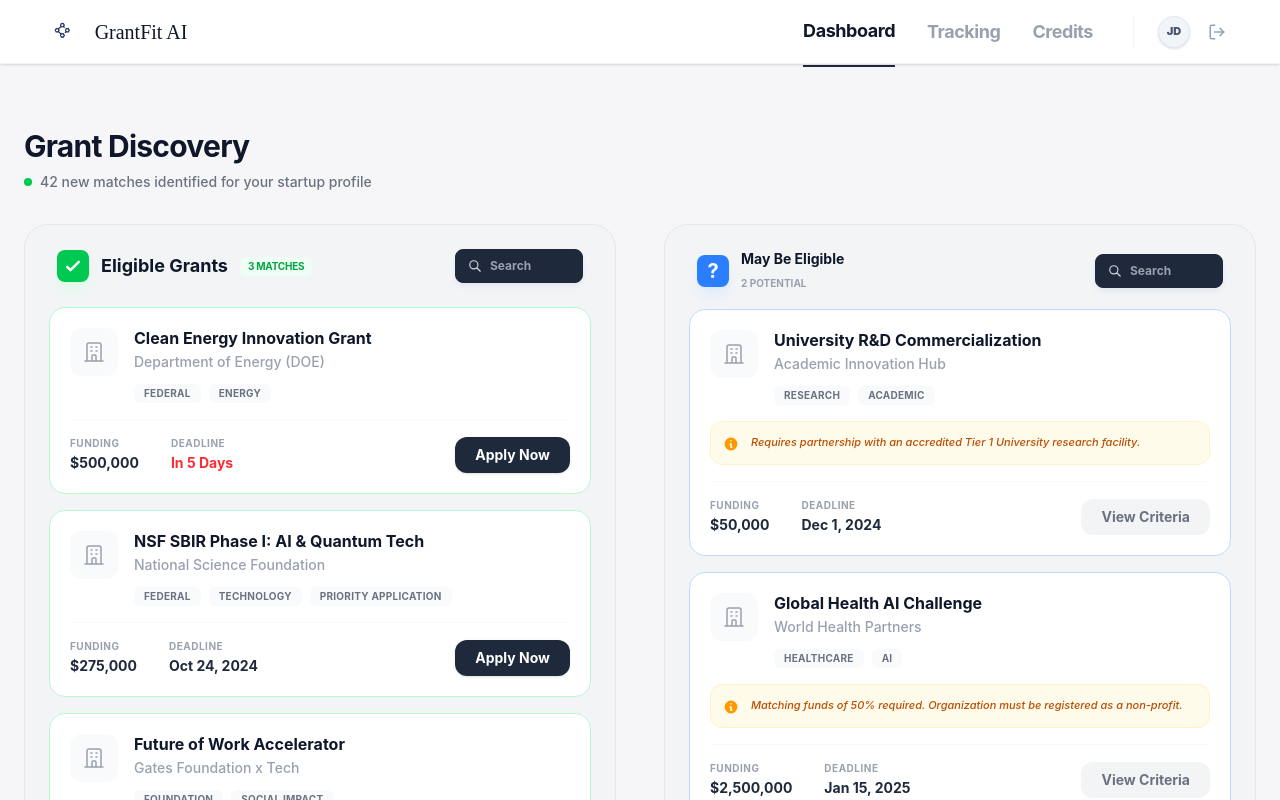
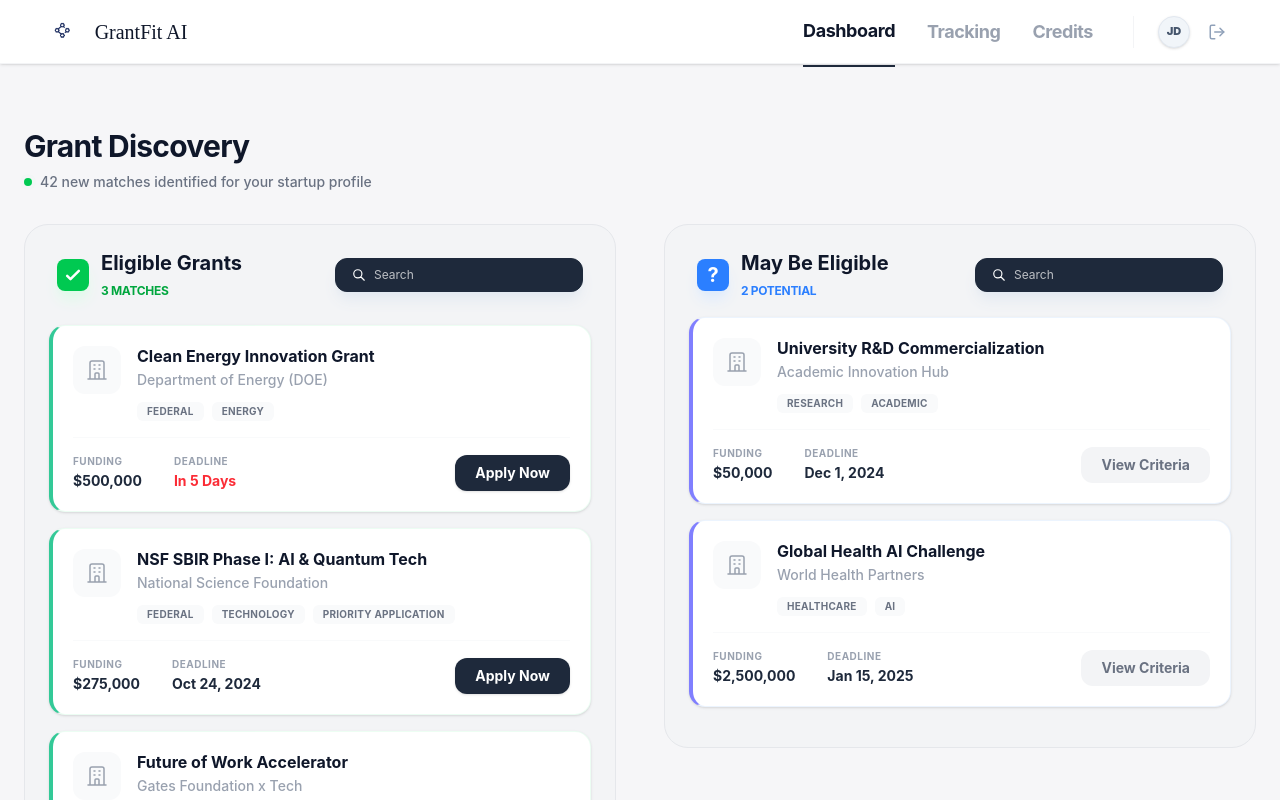
Before and after one commit to highly-classified/Neurathon_GrantFit-AI, a React (Vite) app in the folder frontend/: page /dashboard in a window 1280 px wide. Shown: the top 800 px of the page. Built offline with nearby package versions, Linux system fonts and the light colour scheme; no server answers; a web font is replaced by a local one.

Commit message:
Dashboard UI

```diff
--- a/frontend/src/components/dashboard/Dashboard.jsx
+++ b/frontend/src/components/dashboard/Dashboard.jsx
@@ -106,17 +106,19 @@ const Dashboard = () => {
                       <path strokeLinecap="round" strokeLinejoin="round" strokeWidth="3" d="M5 13l4 4L19 7" />
                     </svg>
                   </div>
-                  <h2 className="text-lg font-bold text-[#0f172a]">Eligible Grants</h2>
-                  <span className="px-2 py-0.5 bg-green-50 text-green-600 font-bold text-[10px] rounded-md uppercase tracking-tight">{filteredEligible.length} Matches</span>
+                  <div>
+                    <h2 className="text-xl font-bold text-[#0f172a]">Eligible Grants</h2>
+                    <span className="text-xs font-bold text-green-600 uppercase tracking-tight">{filteredEligible.length} Matches</span>
+                  </div>
                 </div>
-                <div className="flex items-center gap-2 px-3 py-2 bg-[#1e293b] border border-[#1e293b] rounded-lg shadow-md shadow-slate-200 transition-all focus-within:ring-2 focus-within:ring-slate-100">
-                  <svg className="w-3.5 h-3.5 text-gray-300" fill="none" stroke="currentColor" viewBox="0 0 24 24">
+                <div className="flex items-center gap-2 px-4 py-2 bg-[#1e293b] border border-[#1e293b] rounded-xl shadow-lg shadow-slate-200 hover:shadow-xl hover:-translate-y-0.5 transition-all duration-300 focus-within:ring-2 focus-within:ring-slate-100 cursor-pointer">
+                  <svg className="w-3.5 h-3.5 text-white" fill="none" stroke="currentColor" viewBox="0 0 24 24">
                     <path strokeLinecap="round" strokeLinejoin="round" strokeWidth="2" d="M21 21l-6-6m2-5a7 7 0 11-14 0 7 7 0 0114 0z" />
                   </svg>
                   <input
                     type="text"
                     placeholder="Search"
-                    className="bg-transparent border-none outline-none text-xs font-bold text-white placeholder-gray-400 w-20 focus:w-32 transition-all"
+                    className="bg-transparent border-none outline-none text-xs font-normal text-white placeholder-white/70 w-48 focus:w-64 transition-all"
                     value={eligibleSearch}
                     onChange={(e) => setEligibleSearch(e.target.value)}
                   />
@@ -140,18 +142,18 @@ const Dashboard = () => {
                     <span className="text-xl font-bold">?</span>
                   </div>
                   <div>
-                    <h2 className="text-sm font-bold text-[#0f172a]">May Be Eligible</h2>
-                    <span className="text-[10px] font-bold text-gray-400 uppercase">{filteredMaybe.length} Potential</span>
+                    <h2 className="text-xl font-bold text-[#0f172a]">May Be Eligible</h2>
+                    <span className="text-xs font-bold text-blue-500 uppercase tracking-tight">{filteredMaybe.length} Potential</span>
                   </div>
                 </div>
-                <div className="flex items-center gap-2 px-3 py-2 bg-[#1e293b] border border-[#1e293b] rounded-lg shadow-md shadow-slate-200 transition-all focus-within:ring-2 focus-within:ring-slate-100">
-                  <svg className="w-3.5 h-3.5 text-gray-300" fill="none" stroke="currentColor" viewBox="0 0 24 24">
+                <div className="flex items-center gap-2 px-4 py-2 bg-[#1e293b] border border-[#1e293b] rounded-xl shadow-lg shadow-slate-200 hover:shadow-xl hover:-translate-y-0.5 transition-all duration-300 focus-within:ring-2 focus-within:ring-slate-100 cursor-pointer">
+                  <svg className="w-3.5 h-3.5 text-white" fill="none" stroke="currentColor" viewBox="0 0 24 24">
                     <path strokeLinecap="round" strokeLinejoin="round" strokeWidth="2" d="M21 21l-6-6m2-5a7 7 0 11-14 0 7 7 0 0114 0z" />
                   </svg>
                   <input
                     type="text"
                     placeholder="Search"
-                    className="bg-transparent border-none outline-none text-xs font-bold text-white placeholder-gray-400 w-20 focus:w-32 transition-all"
+                    className="bg-transparent border-none outline-none text-xs font-normal text-white placeholder-white/70 w-48 focus:w-64 transition-all"
                     value={maybeSearch}
                     onChange={(e) => setMaybeSearch(e.target.value)}
                   />
--- a/frontend/src/components/dashboard/GrantCard.jsx
+++ b/frontend/src/components/dashboard/GrantCard.jsx
@@ -1,5 +1,6 @@
-import React from 'react';
+import React, { useState } from 'react';
 import { useNavigate } from 'react-router-dom';
+import { AlertTriangle, X } from 'lucide-react';
 
 const GrantCard = ({
   id,
@@ -17,14 +18,24 @@ const GrantCard = ({
   const isMaybe = type === 'maybe';
   const isIneligible = type === 'ineligible';
 
+  const statusBorderClass = isIneligible
+    ? 'border-l-gray-300'
+    : isMaybe
+      ? 'border-l-indigo-500/80'
+      : 'border-l-emerald-500/80';
+
   const borderClass = isIneligible
     ? 'border-gray-50 opacity-70'
     : isMaybe
-      ? 'border-blue-200 hover:border-blue-300 hover:shadow-md'
-      : 'border-green-200 hover:border-green-300 hover:shadow-md';
+      ? 'border-blue-100/50 hover:border-blue-200 hover:shadow-md'
+      : 'border-green-100/50 hover:border-green-200 hover:shadow-md';
+
+  const [isModalOpen, setIsModalOpen] = useState(false);
 
   return (
-    <div className={`group bg-white border ${borderClass} rounded-2xl p-5 mb-4 transition-all duration-200`}>
+    <>
+      <div className={`group bg-white border ${borderClass} ${statusBorderClass} border-l-4 rounded-2xl p-5 mb-4 transition-all duration-200 shadow-sm hover:shadow-lg flex flex-col h-full`}>
+        <div className="flex-1">
           <div className="flex items-start justify-between mb-4">
             <div className="flex gap-4">
               <div className="w-12 h-12 bg-gray-50 rounded-xl flex items-center justify-center text-gray-400 group-hover:bg-blue-50 group-hover:text-blue-500 transition-colors">
@@ -45,22 +56,13 @@ const GrantCard = ({
               </div>
             </div>
 
-
             {isIneligible && (
               <div className="px-2.5 py-1 bg-gray-50 text-gray-400 text-[10px] font-bold rounded uppercase">Ineligible</div>
             )}
           </div>
+        </div>
 
-      {warning && (
-        <div className="flex items-start gap-3 bg-amber-50 rounded-xl p-3 mb-4 border border-amber-100">
-          <svg className="w-4 h-4 text-amber-500 mt-0.5" fill="currentColor" viewBox="0 0 20 20">
-            <path fillRule="evenodd" d="M18 10a8 8 0 11-16 0 8 8 0 0116 0zm-7-4a1 1 0 11-2 0 1 1 0 012 0zM9 9a1 1 0 000 2v3a1 1 0 001 1h1a1 1 0 100-2v-3a1 1 0 00-1-1H9z" clipRule="evenodd" />
-          </svg>
-          <p className="text-[11px] font-medium text-amber-700 italic leading-relaxed">{warning}</p>
-        </div>
-      )}
-
-      <div className="flex items-end justify-between border-t border-gray-50 pt-4 mt-2">
+        <div className="flex items-end justify-between border-t border-gray-50 pt-4 mt-auto">
           <div className="flex gap-8">
             <div>
               <p className="text-[10px] uppercase font-bold text-gray-400 tracking-wider mb-0.5">Funding</p>
@@ -73,7 +75,7 @@ const GrantCard = ({
           </div>
 
           <button
-          onClick={() => isEligible && navigate(`/register/${id}`, { state: { org, title } })}
+            onClick={() => isEligible ? navigate(`/register/${id}`, { state: { org, title } }) : setIsModalOpen(true)}
             className={`px-5 py-2 whitespace-nowrap text-sm font-bold rounded-xl transition-all ${isEligible
               ? 'bg-[#1e293b] text-white hover:bg-[#0f172a] shadow-sm hover:shadow-md'
               : 'bg-gray-100 text-gray-500 hover:bg-gray-200'
@@ -82,6 +84,52 @@ const GrantCard = ({
           </button>
         </div>
       </div>
+
+      {/* Criteria Modal */}
+      {isModalOpen && (
+        <div className="fixed inset-0 z-[100] flex items-center justify-center p-4 bg-slate-900/40 backdrop-blur-sm animate-in fade-in duration-200">
+          <div
+            className="bg-white w-full max-w-md rounded-3xl shadow-2xl overflow-hidden animate-in zoom-in-95 duration-200"
+            onClick={(e) => e.stopPropagation()}
+          >
+            <div className="p-6">
+              <div className="flex justify-between items-center mb-6">
+                <div className="flex items-center gap-3">
+                  <div className="w-10 h-10 bg-amber-100 rounded-xl flex items-center justify-center text-amber-600">
+                    <AlertTriangle className="size-6" />
+                  </div>
+                  <h3 className="text-lg font-bold text-slate-900">Eligibility Criteria</h3>
+                </div>
+                <button
+                  onClick={() => setIsModalOpen(false)}
+                  className="p-1.5 hover:bg-slate-100 rounded-full transition-colors text-slate-400"
+                >
+                  <X className="size-5" />
+                </button>
+              </div>
+
+              <div className="bg-amber-50 border border-amber-100 rounded-2xl p-5 mb-6">
+                <div className="flex items-start gap-4">
+                  <div className="text-xl mt-0.5">❗</div>
+                  <p className="text-base font-medium text-amber-900 leading-relaxed italic">
+                    {warning || "Additional criteria may apply. Please contact our support for details."}
+                  </p>
+                </div>
+              </div>
+
+              <button
+                onClick={() => setIsModalOpen(false)}
+                className="w-full py-3 bg-slate-900 text-white font-bold rounded-2xl hover:bg-slate-800 transition-all shadow-lg shadow-slate-200"
+              >
+                Got it
+              </button>
+            </div>
+          </div>
+          {/* Backdrop click to close */}
+          <div className="absolute inset-0 -z-10" onClick={() => setIsModalOpen(false)}></div>
+        </div>
+      )}
+    </>
   );
 };
 
```
Also changed, not shown: frontend/src/components/pitch/PitchModule.jsx (+10 -10 lines), frontend/src/components/dashboard/RegistrationPage.jsx (line endings or trailing spaces), frontend/src/components/profile/ProfileSetup.jsx (indentation only). Lines whose indentation alone changed are shown as unchanged.
